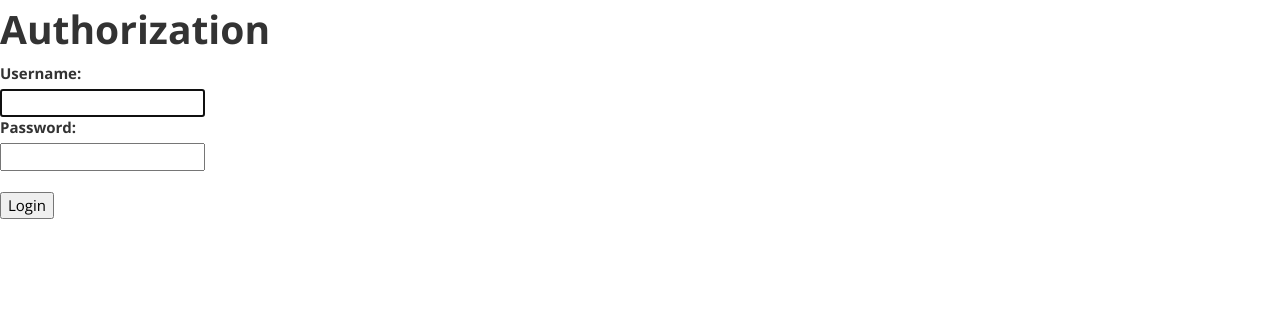
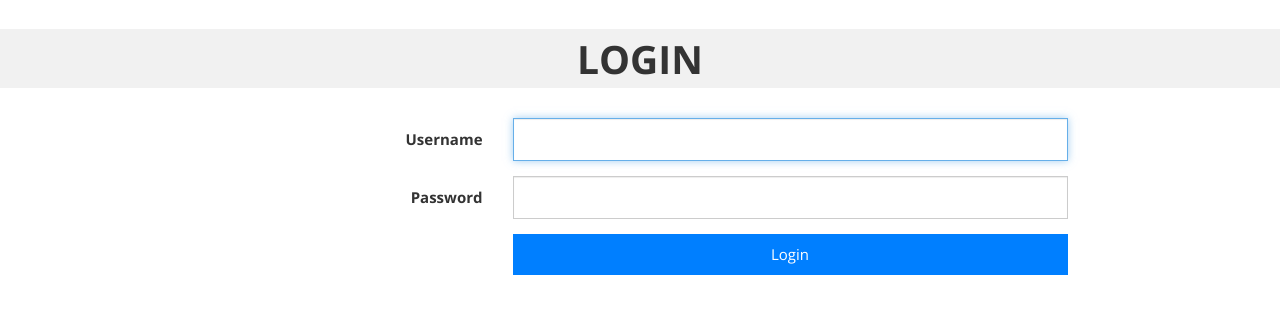
Before and after one commit to Smiter/north-american-hipster, a Django app: page /accounts/login/ in a window 1280 px wide. Shown: the part 51-365 px from the top of the page. Run offline with Django 3.2, Linux system fonts and the light colour scheme; style sheets or scripts are compiled from the project's sources; some libraries are stand-ins or nearby versions.

Commit message:
modified login&registration forms + added user views

```diff
--- a/settings.py
+++ b/settings.py
@@ -1,5 +1,4 @@
 from local_settings import *
-
 # Build paths inside the project like this: os.path.join(BASE_DIR, ...)
 import os, sys
 BASE_DIR = os.path.dirname(os.path.dirname(__file__))
@@ -17,6 +16,8 @@ DEBUG = True
 TEMPLATE_DEBUG = True
 
 ALLOWED_HOSTS = []
+
+LOGIN_REDIRECT_URL = 'dashboard'
 
 
 # Application definition
--- a/templates/header.html
+++ b/templates/header.html
@@ -14,7 +14,7 @@
 
           <ul class="nav navbar-nav navbar-right">
              <li>
-              <a href="/">HOME</a>
+              <a href="{% url "home" %}">HOME</a>
             </li>
             <li>
               <a href="#">PRICING</a>
@@ -26,10 +26,7 @@
               <a href="#">FAQ</a>
             </li>
             <li>
-              <a href="/dashboard">DASHBOARD</a>
-            </li>
-            <li>
-              <a href="{% url "registration_register" %}">SIGN UP</a>
+              <a href="{% url "dashboard" %}">DASHBOARD</a>
             </li>
             {% if user.is_authenticated %}
                 <li>
@@ -37,11 +34,13 @@
                 </li>
             {% else %}
                 <li>
+                  <a href="{% url "registration_register" %}">SIGN UP</a>
+                </li>
+                <li>
                   <a href="{% url "auth_login" %}">LOGIN</a>
                 </li>
             {% endif %}
           </ul>
-
         </div>
       </div>
     </div>
--- a/templates/registration/login.html
+++ b/templates/registration/login.html
@@ -1,34 +1,56 @@
 {% extends "base.html" %}
 {% block main %}
-<h1>Authorization</h1>
-
-{% if user.is_authenticated %}
-    Hi, {{ user.username }}! You are authorized. But you also can
-    <a href="{% url "auth_logout" %}">logout</a>.<br/><br/>
-{% else %}
-
+    <!-- situation with already authenticated user is processed inside view -->
+    <div style="background-color: #F1F1F1; margin-top: 30px; margin-bottom: 30px;">
+        <div class="container">
+            <h1 class="text-center">LOGIN</h1>
+        </div>
+    </div>
+    <div class="container" style="margin: 10px;">
+        <form class="form-horizontal" method="post">
+            {% csrf_token %}
+            {% for field in form %}
+                <div class="form-group row">
+                    <label class="col-md-2 col-md-offset-3 col-sm-2 col-sm-offset-3 control-label"
+                           for="{{ field.id_for_label }}">{{ field.label }}</label>
+                    <div class="col-md-6 col-sm-6">
+                        <input class="form-control" id="{{ field.id_for_label }}"
+                               name="{{ field.name }}" type="{{ field.field.widget.input_type }}"
+                               {% if field.value and field.field.widget.input_type != 'password' %}
+                               value="{{ field.value }}"
+                               {% endif %}/>
+                        {% if field.help_text %}
+                            <p class="help-block text-info">{{ field.help_text }}</p>
+                        {% endif %}
+                        {% if field.errors %}
+                            {% for error in field.errors %}
+                                <p class="help-block text-danger">{{ error }}</p>
+                            {% endfor %}
+                        {% endif %}
+                    </div>
+                </div>
+            {% endfor %}
             {% if form.non_field_errors %}
-{{ form.non_field_errors }}
+                {% for non_field_error in form.non_field_errors %}
+                    <div class="row">
+                        <div class="col-md-6 col-md-offset-5 col-sm-6 col-sm-offset-5">
+                            <p class="text-danger">{{ non_field_error }}</p>
+                        </div>
+                    </div>
+                {% endfor %}
             {% endif %}
-
-<form method="post" action="">
-{% csrf_token %}
-<dl class="register">
-{% for field in form %}
-    <dt>{{ field.label_tag }}</dt>
-    <dd class="clearfix">{{ field }}
-    {% if field.help_text %}<div class="clearfix">{{ field.help_text }}</div>{% endif %}
-    {% if field.errors %}<div class="myerrors clearfix">{{ field.errors }}</div>{% endif %}
-    </dd>
-{% endfor %}
-</dl>
-<input type="submit" value="Login" class="clearfix">
+            <div class="row">
+                <div class="col-md-6 col-md-offset-5 col-sm-6 col-sm-offset-5">
+                    <button type="submit" class="btn btn-primary btn-block">
+                        Login
+                    </button>
+                </div>
+            </div>
         </form>
-
+    </div>
+{% endblock %}
+{% block javascript %}
     <script type="text/javascript">
         document.getElementById('id_username').focus()
     </script>
-
- <br/><br/>
-{% endif %}
 {% endblock %}
--- a/urls.py
+++ b/urls.py
@@ -3,21 +3,20 @@ from django.views.generic import TemplateView
 from django.contrib import admin
 from django.conf import settings
 from mainsite import views as mainsite_views
+from users import views as user_views
 from django.contrib.auth import views as auth_views
-from registration.forms import RegistrationFormUniqueEmail
-from registration.backends.default.views import RegistrationView
 admin.autodiscover()
 
 urlpatterns = patterns('',
     url(r'^$', TemplateView.as_view(template_name='index.html'), name="home"),
-    url(r'^accounts/login/$', auth_views.login, {'template_name': 'registration/login.html'},
-        name='auth_login'),
-    url(r'^accounts/logout/$', auth_views.logout, {'template_name': 'registration/logout.html'},
+    url(r'^accounts/login/$', user_views.login_or_redirect_if_already_in,
+        {'redirect_to': 'dashboard'}, name='auth_login'),
+    url(r'^accounts/logout/$', auth_views.logout, {'next_page': 'home'},
         name='auth_logout'),
-    url(r'^accounts/register/$', RegistrationView.as_view(form_class=RegistrationFormUniqueEmail),
-        name='registration_register'),
+    url(r'^accounts/register/$', user_views.register_or_redirect_if_already_in,
+        {'redirect_to': 'dashboard'}, name='registration_register'),
     url(r'^accounts/', include('registration.backends.default.urls')),
-    url(r'^dashboard', mainsite_views.dashboard),
+    url(r'^dashboard', mainsite_views.dashboard, name='dashboard'),
     url(r'^admin/', include(admin.site.urls)),
     (r'^site_media/(?P<path>.*)$', 'django.views.static.serve',
         {'document_root': settings.STATIC_ROOT}),
--- a/users/views.py
+++ b/users/views.py
@@ -1,3 +1,18 @@
-from django.shortcuts import render
+from django.shortcuts import render_to_response, redirect
+from django.contrib.auth.views import login
+from registration.forms import RegistrationFormUniqueEmail
+from registration.backends.default.views import RegistrationView
 
-# Create your views here.
+def login_or_redirect_if_already_in(request, **kwargs):
+    redirect_to = kwargs.pop('redirect_to')
+    if request.user.is_authenticated():
+        return redirect(redirect_to, **kwargs)
+    else:
+        return login(request, **kwargs)
+
+def register_or_redirect_if_already_in(request, **kwargs):
+    redirect_to = kwargs.pop('redirect_to')
+    if request.user.is_authenticated():
+        return redirect(redirect_to, **kwargs)
+    else:
+        return RegistrationView.as_view(form_class=RegistrationFormUniqueEmail)(request, **kwargs)
```
Also changed, not shown: mainsite/views.py (+5 -3 lines), templates/registration/registration_form.html (+23 -3 lines). Lines whose indentation alone changed are shown as unchanged.
